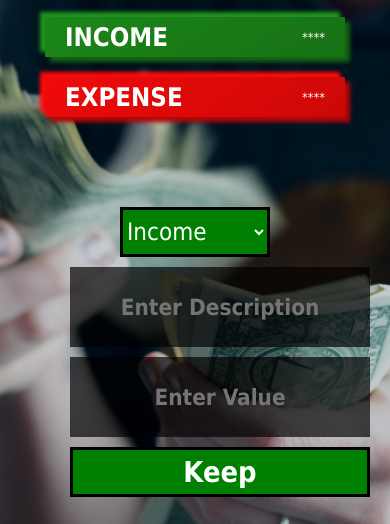
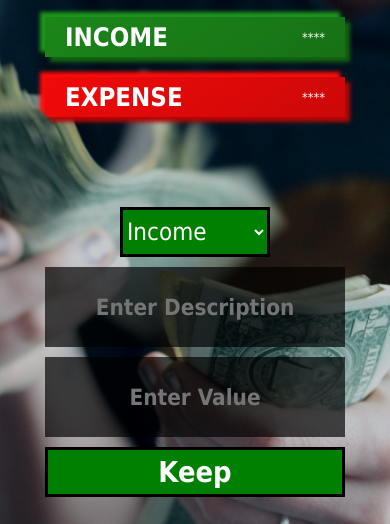
Before and after one commit to Isaac-Franklin/Budget-App, a plain HTML site: page index.html in a window 390 px wide. Shown: the part 174-698 px from the top of the page. Drawn offline with Linux system fonts and the light colour scheme.

Commit message:
Mobile UI changes update2

```diff
--- a/style.css
+++ b/style.css
@@ -120,7 +120,8 @@ input {
     background-color: transparent;
     text-align: center;
     margin: auto;
-    padding: 70px;
+    padding: 70px 0px;
+    width: 100%;
 }
 
 .description, .amount{
```
